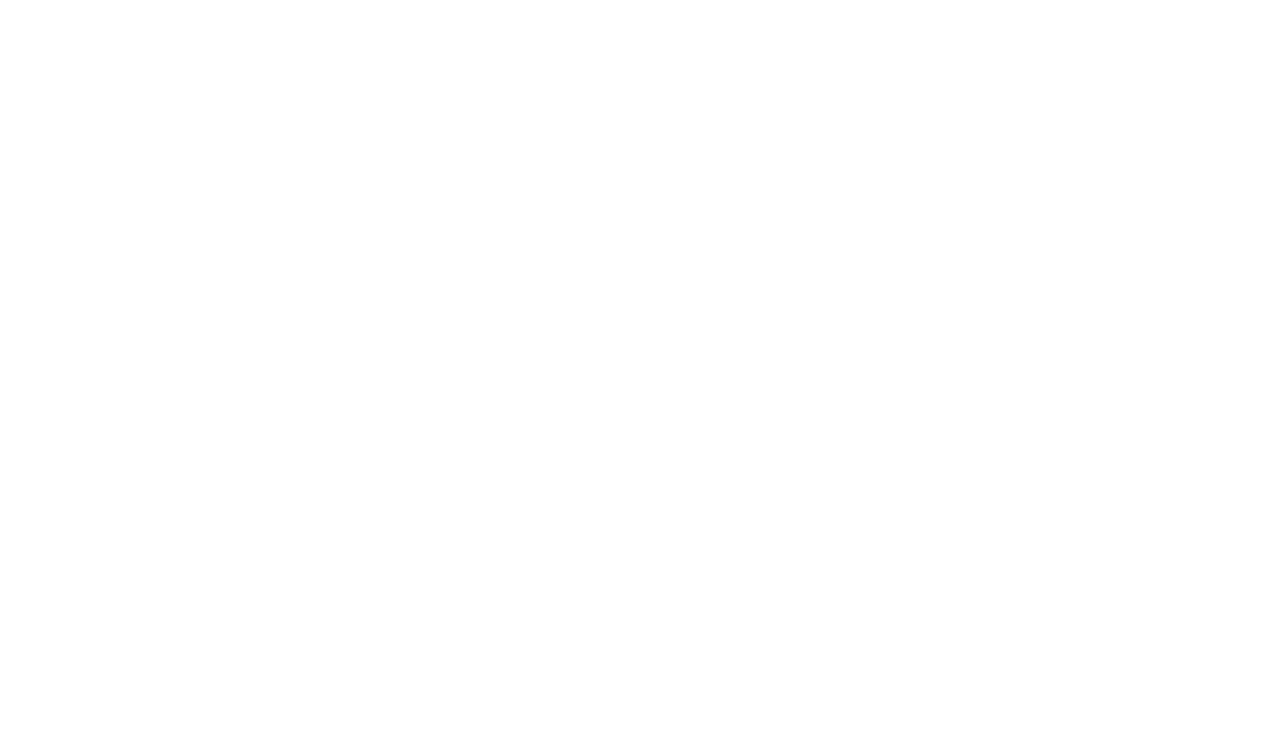
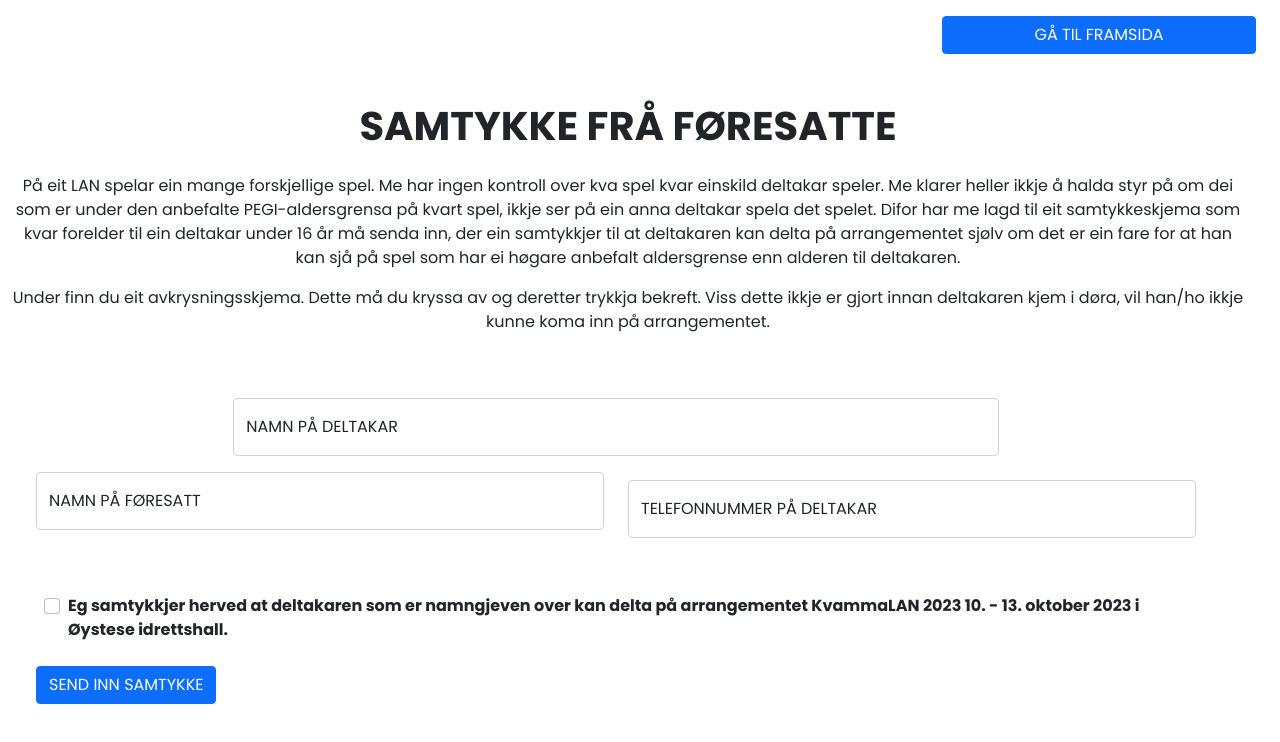
Before and after one commit to danielols3n/kvammalan, a React (Create React App) app: page /kvammalan/parent-consent in a window 1280 px wide. Before the commit this address had no page. Shown: the top 742 px of the page. Built offline with nearby package versions, Linux system fonts and the light colour scheme.

Commit message:
Parental consent

```diff
--- a/src/App.js
+++ b/src/App.js
@@ -14,6 +14,7 @@
 import Cancel from './pages/Cancel';
 import Success from './pages/Success';
 import AudienceCheckout from './pages/AudienceCheckout';
+import ParentalConsent from './pages/ParentalConsent';
 
 
 function App() {
@@ -34,6 +35,7 @@
           <Route path="/kvammalan/checkout/cancel" element={<Cancel />} />
           <Route path="/kvammalan/checkout/success" element={<Success />} />
           <Route path="/kvammalan/checkout/audience" element={<AudienceCheckout />} />
+          <Route path="/kvammalan/parent-consent" element={<ParentalConsent />} />
         </Routes>
       </Router>
     </>
--- /dev/null
+++ b/src/pages/ParentalConsent.js
@@ -0,0 +1,127 @@
+import { collection, doc, getDocs, query, updateDoc, where } from 'firebase/firestore'
+import React, { useState } from 'react'
+import { Button, Container, Form, Row, Col, Modal } from 'react-bootstrap'
+import { useNavigate, useSearchParams } from 'react-router-dom'
+import { db } from '../Firebase'
+import moment from 'moment'
+
+function ParentalConsent() {
+    const navigate = useNavigate()
+
+    const [name, setName] = useState('')
+    const [parent_name, setParentName] = useState('')
+    const [parent_phone, setParentPhone] = useState('')
+    const [consent, setConsent] = useState(false)
+
+    const [searchParams] = useSearchParams()
+    const [consentError, setConsentError] = useState(false)
+
+    const submit = (event) => {
+        event.preventDefault()
+
+        const q = query(collection(db, 'events', 'kvammalan2023', 'registrations'), where('reservationId', '==', searchParams.get('reservationId')))
+
+        if (consent === true && name !== '' && parent_name !== '' && parent_phone !== '') {
+            getDocs(q).then((querySnapshot) => {
+                const document = querySnapshot.docs[0]
+                const docRef = doc(db, 'events', 'kvammalan2023', 'registrations', document.id)
+
+                    updateDoc(docRef, {
+                        participant_name: name,
+                        parent_name: parent_name,
+                        parent_phone: parent_phone,
+                        consent: consent,
+                        timeOfConsent: moment().unix()
+                    }).then(() => {
+                        navigate('/')
+                    }).catch(error => {
+                        console.error(error)
+                        setConsentError(true)
+                    })
+
+            })
+        } else {
+            setConsentError(true)
+        }
+    }
+
+  return (
+    <Container fluid className="d-flex flex-column">
+        <Row className="w-100 d-flex justify-content-end">
+            <Button className="w-25 mt-3" variant='primary' onClick={() => navigate('/')}>GÅ TIL FRAMSIDA</Button>
+        </Row>
+        <Row className="w-100">
+            <Container fluid className="d-flex flex-column">
+                <h1 className="fw-bolder mx-auto mt-5">SAMTYKKE FRÅ FØRESATTE</h1>
+                <p className="text-center mt-3">
+                    På eit LAN spelar ein mange forskjellige spel. Me har ingen kontroll over kva spel kvar einskild deltakar speler. Me
+                    klarer heller ikkje å halda styr på om dei som er under den anbefalte PEGI-aldersgrensa på kvart spel, ikkje ser på ein anna
+                    deltakar spela det spelet. Difor har me lagd til eit samtykkeskjema som kvar forelder til ein deltakar under 16 år må senda inn,
+                    der ein samtykkjer til at deltakaren kan delta på arrangementet sjølv om det er ein fare for at han kan sjå på spel som
+                    har ei høgare anbefalt aldersgrense enn alderen til deltakaren.
+                </p>
+                <p className="text-center">
+                    Under finn du eit avkrysningsskjema. Dette må du kryssa av og deretter trykkja bekreft. Viss dette ikkje er gjort innan
+                    deltakaren kjem i døra, vil han/ho ikkje kunne koma inn på arrangementet.
+                </p>
+                <Container fluid className="d-flex flex-column">
+                    <Form onSubmit={submit} className="mt-5">
+                        <Row className="w-100 d-flex">
+                            <Form.Group as={Col} lg={8} className="mx-auto">
+                                <Form.FloatingLabel label='NAMN PÅ DELTAKAR'>
+                                    <Form.Control value={name} onChange={e => setName(e.target.value)} type='text' placeholder='NAMN PÅ DELTAKAR' />
+                                </Form.FloatingLabel>
+                            </Form.Group>
+                        </Row>
+                        <Row className="w-100 mt-3">
+                            <Form.Group as={Col} lg={6}>
+                                <Form.FloatingLabel label='NAMN PÅ FØRESATT'>
+                                    <Form.Control value={parent_name} onChange={e => setParentName(e.target.value)} type='text' placeholder='NAMN PÅ DELTAKAR' />
+                                </Form.FloatingLabel>
+                            </Form.Group>
+                            <Form.Group className="my-2" as={Col} lg={6}>
+                                <Form.FloatingLabel label='TELEFONNUMMER PÅ DELTAKAR'>
+                                    <Form.Control value={parent_phone} onChange={e => setParentPhone(e.target.value)} type='tel' placeholder='TELEFONNUMMER PÅ DELTAKAR' />
+                                </Form.FloatingLabel>
+                            </Form.Group>
+                        </Row>
+                        <Row className="w-100 mt-5">
+                            <Form.Group as={Col} className="d-flex" lg={12}>
+                                <Form.Check
+                                    value={consent}
+                                    onChange={e => setConsent(!consent)}
+                                    type='checkbox'
+                                    name='consent'
+                                    className="mx-2"
+                                />
+                                <Form.Label htmlFor='name' className="fw-bolder">Eg samtykkjer herved at deltakaren som er namngjeven over kan delta på arrangementet KvammaLAN 2023 10. - 13. oktober 2023 i Øystese idrettshall.</Form.Label>
+                            </Form.Group>
+                        </Row>
+                        <Row className="w-100 mt-3">
+                            <Form.Group as={Col} lg={3}>
+                                <Button type='submit' variant='primary'>SEND INN SAMTYKKE</Button>
+                            </Form.Group>
+                            <Form.Group as={Col} lg={9}>
+
+                            </Form.Group>
+                        </Row>
+                    </Form>
+                </Container>
+            </Container>
+        </Row>
+        <Modal centered show={consentError} onHide={() => setConsentError(false)}>
+            <Modal.Header closeButton>
+                <h2 className="fw-bolder text-center">NOKRE FELT ER IKKJE FYLTE UT</h2>
+            </Modal.Header>
+            <Modal.Body>
+                <p className="text-center w-75 mx-auto">
+                    Sjekk at alle felt er fylt ut og at du har kryssa av nedst i skjemaet før du prøver på nytt. Sjekk òg at infoen stemmer overens med det de oppgav under påmeldinga. Dersom
+                    problemet vedvarer, ta kontakt med Daniel Olsen direkte på SMS 98663863 eller e-post <a href="mailto:daniel@kvam-esport.no">daniel@kvam-esport.no</a>.
+                </p>
+            </Modal.Body>
+        </Modal>
+    </Container>
+  )
+}
+
+export default ParentalConsent
--- a/src/pages/Success.js
+++ b/src/pages/Success.js
@@ -6,11 +6,13 @@
 import { useNavigate, useSearchParams } from 'react-router-dom'
 import { db } from '../Firebase'
 import axios from 'axios'
+import moment from 'moment'
 
 function Success() {
     const navigate = useNavigate()
     const [searchParams] = useSearchParams()
     const [ticketId, setTicketId] = useState('')
+    const [disabled, setDisabled] = useState(true)
 
     useEffect(() => {
         const q = query(collection(db, 'events', 'kvammalan2023', 'registrations'), where('reservationId', '==', searchParams.get('reservationId')))
@@ -26,7 +28,14 @@
                 email: document.data().email,
                 ticketId: document.data().ticketId
             }).then((res) => {
-
+                if (moment().diff(new Date(document.data().birthdate), 'years', true) < 18) {
+                    axios.post('https://kvam-e-sport-or-api.olsendaniel04.repl.co/parental-consent', {
+                        reservationId: searchParams.get('reservationId'),
+                        parent_email: document.data().parent1_email
+                    }).then(() => {
+                        setDisabled(false)
+                    }).catch(error => console.error(error))
+                }
             }).catch(error => console.error(error))
         })
     }, [])
@@ -46,7 +55,7 @@
                 <p className="w-50 text-center mx-auto mt-3">
                     Me ser fram til å ha deg med under årets versjon av KvammaLAN!
                 </p>
-                <Button className="mt-3 mb-5 w-50 mx-auto" variant='primary' onClick={() => navigate('/')}>GÅ TILBAKE TIL FRAMSIDA</Button>
+                <Button className="mt-3 mb-5 w-50 mx-auto" variant='primary' disabled={disabled} onClick={() => navigate('/')}>GÅ TILBAKE TIL FRAMSIDA</Button>
             </>
             :
             <>
@@ -62,7 +71,7 @@
                 <p className="w-50 text-center mx-auto mt-3">
                     Me ser fram til å ha deg med under årets versjon av KvammaLAN!
                 </p>
-                <Button className="mt-3 mb-5 w-50 mx-auto" variant='primary' onClick={() => navigate('/')}>GÅ TILBAKE TIL FRAMSIDA</Button>
+                <Button className="mt-3 mb-5 w-50 mx-auto" variant='primary' disabled={disabled} onClick={() => navigate('/')}>GÅ TILBAKE TIL FRAMSIDA</Button>
             </>
         }
     </Container>
```
